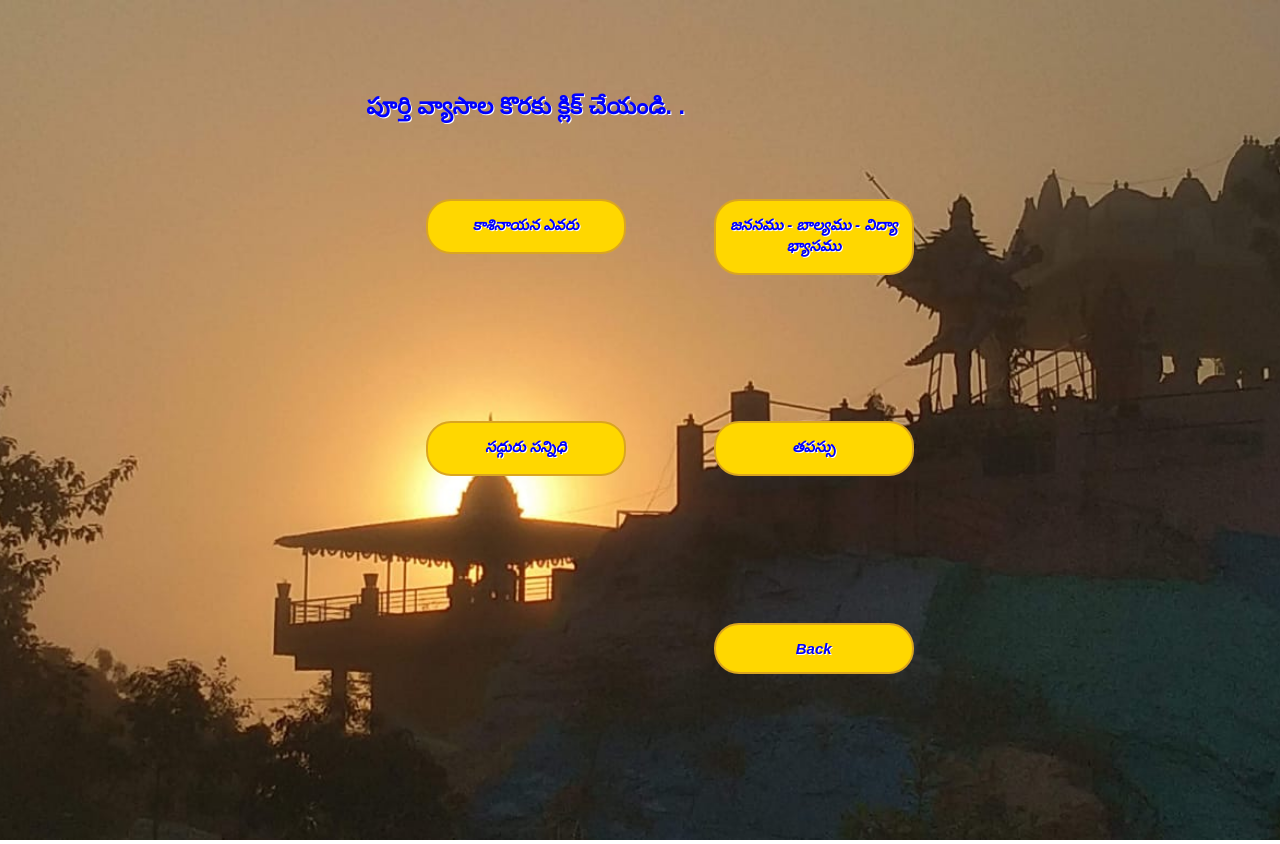
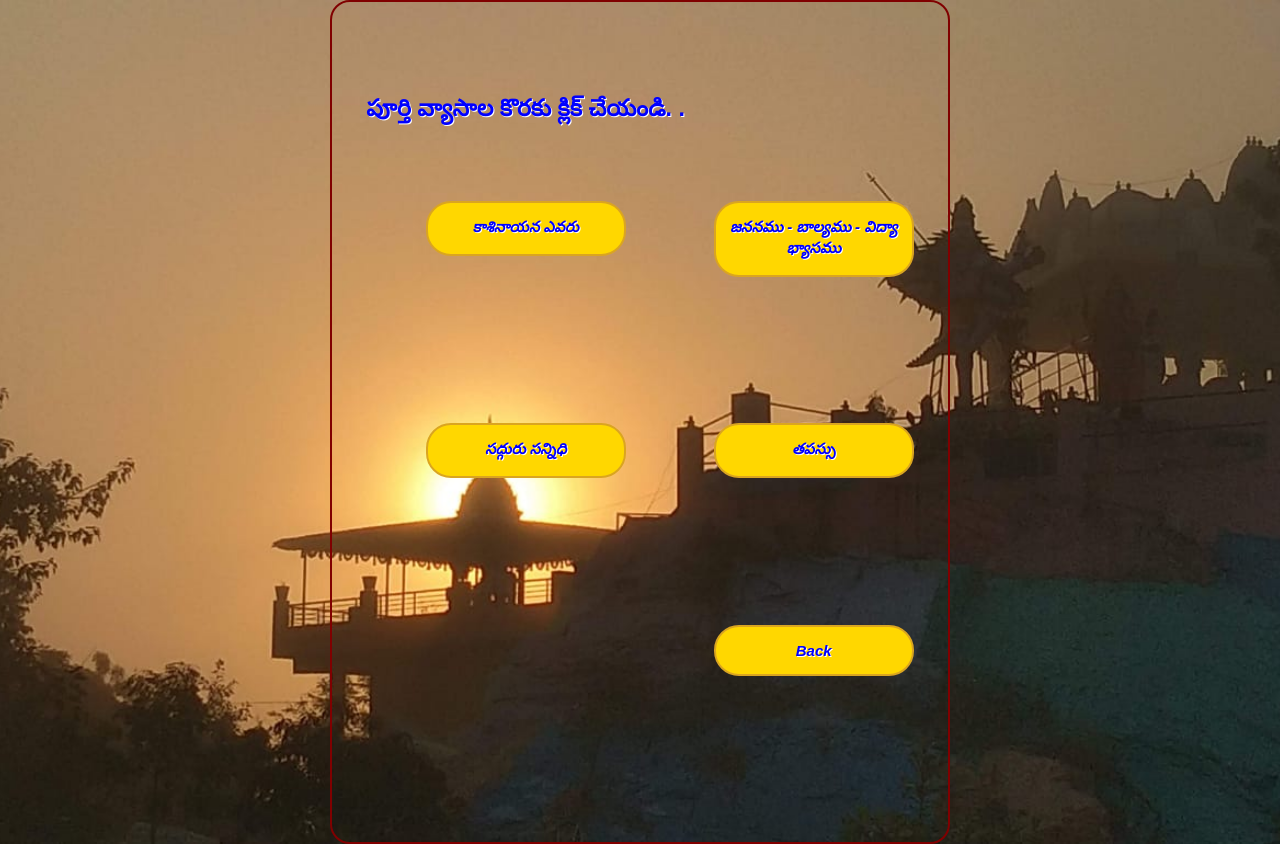
Before and after one commit to sdhar0346/Ashram, a plain HTML site: page more.html in a window 1280 px wide. Drawn offline with Linux system fonts and the light colour scheme.

Commit message:
changed style to style

```diff
--- a/more.html
+++ b/more.html
@@ -26,7 +26,7 @@
         margin:auto auto;
     }
 </style>
-<link rel="stylesheet" href="./s/slider-style_static.css" />
+<link rel="stylesheet" href="./s/slider-style.css" />
 <body onload="mdisplay()">
     <!-- <div class="second" id="sec" > -->
         <div class="bios" id="mini">
```
